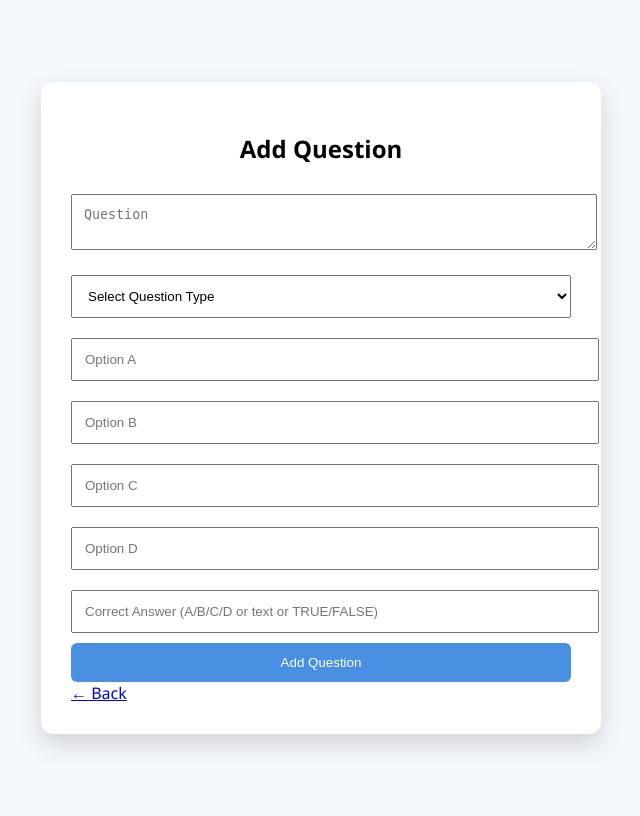
After one commit to prabuuu-afk/Web-Based-Online-Examination-System, a Flask app: page /staff/exams/6/add-question in a window 1280 px wide. The commit adds this page. Shown: the whole page, without its empty margins (319-959 px from the left). Run offline with Flask 3, Linux system fonts and the light colour scheme; a user stored in the database is signed in.

Commit message:
Updated project

```diff
--- a/app.py
+++ b/app.py
@@ -58,7 +58,6 @@ def staff_dashboard():
     return render_template("staff_dashboard.html", exams=exams)
 
 
-# ------------------ ADD STUDENT ------------------
 @app.route("/staff/add-student", methods=["GET", "POST"])
 def add_student():
     if "staff" not in session:
@@ -87,13 +86,12 @@ def add_student():
         db.commit()
         db.close()
 
-        flash("Student added successfully (password = student ID)")
+        flash("Student added successfully")
         return redirect(url_for("view_students"))
 
     return render_template("add_student.html")
 
 
-# ------------------ VIEW STUDENTS ------------------
 @app.route("/staff/view-students")
 def view_students():
     if "staff" not in session:
@@ -106,7 +104,6 @@ def view_students():
     return render_template("view_students.html", students=students)
 
 
-# ------------------ EDIT STUDENT ------------------
 @app.route("/staff/edit-student/<sid>", methods=["GET", "POST"])
 def edit_student(sid):
     if "staff" not in session:
@@ -137,7 +134,6 @@ def edit_student(sid):
     return render_template("edit_student.html", student=student)
 
 
-# ------------------ DELETE STUDENT ------------------
 @app.route("/staff/delete-student/<sid>", methods=["POST"])
 def delete_student(sid):
     if "staff" not in session:
@@ -152,7 +148,6 @@ def delete_student(sid):
     return redirect(url_for("view_students"))
 
 
-# ✅ THIS ROUTE WAS MISSING (FIX)
 @app.route("/staff/delete-all-students", methods=["POST"])
 def delete_all_students():
     if "staff" not in session:
@@ -163,11 +158,10 @@ def delete_all_students():
     db.commit()
     db.close()
 
-    flash("All students deleted successfully")
+    flash("All students deleted")
     return redirect(url_for("view_students"))
 
 
-# ------------------ CREATE EXAM ------------------
 @app.route("/staff/create-exam", methods=["GET", "POST"])
 def create_exam():
     if "staff" not in session:
@@ -181,22 +175,18 @@ def create_exam():
 
         db = get_db()
         db.execute(
-            """
-            INSERT INTO exams (title, description, duration, created_by)
-            VALUES (?, ?, ?, ?)
-            """,
+            "INSERT INTO exams (title, description, duration, created_by) VALUES (?, ?, ?, ?)",
             (title, description, duration, created_by)
         )
         db.commit()
         db.close()
 
-        flash("✅ Exam created successfully")
+        flash("Exam created successfully")
         return redirect(url_for("staff_dashboard"))
 
     return render_template("create_exam.html")
 
 
-# ------------------ DELETE EXAM ------------------
 @app.route("/staff/delete-exam/<int:exam_id>", methods=["POST"])
 def delete_exam(exam_id):
     if "staff" not in session:
@@ -207,8 +197,56 @@ def delete_exam(exam_id):
     db.commit()
     db.close()
 
-    flash("Exam deleted successfully")
+    flash("Exam deleted")
     return redirect(url_for("staff_dashboard"))
+
+
+@app.route("/staff/exams/<int:exam_id>/questions")
+def view_questions(exam_id):
+    if "staff" not in session:
+        return redirect(url_for("staff_login"))
+
+    db = get_db()
+    exam = db.execute("SELECT * FROM exams WHERE id=?", (exam_id,)).fetchone()
+    questions = db.execute(
+        "SELECT * FROM questions WHERE exam_id=?",
+        (exam_id,)
+    ).fetchall()
+    db.close()
+
+    return render_template("view_questions.html", exam=exam, questions=questions)
+
+
+@app.route("/staff/exams/<int:exam_id>/add-question", methods=["GET", "POST"])
+def add_question(exam_id):
+    if "staff" not in session:
+        return redirect(url_for("staff_login"))
+
+    if request.method == "POST":
+        db = get_db()
+        db.execute(
+            """
+            INSERT INTO questions
+            (exam_id, question, option_a, option_b, option_c, option_d, correct_option)
+            VALUES (?, ?, ?, ?, ?, ?, ?)
+            """,
+            (
+                exam_id,
+                request.form["question"],
+                request.form["option_a"],
+                request.form["option_b"],
+                request.form["option_c"],
+                request.form["option_d"],
+                request.form["correct_option"],
+            )
+        )
+        db.commit()
+        db.close()
+
+        flash("Question added")
+        return redirect(url_for("view_questions", exam_id=exam_id))
+
+    return render_template("add_question.html", exam_id=exam_id)
 
 
 # ==================================================
@@ -232,7 +270,7 @@ def student_login():
             session["student"] = sid
             return redirect(url_for("student_dashboard"))
 
-        flash("Wrong student credentials")
+        flash("Wrong credentials")
 
     return render_template("student_login.html")
 
@@ -249,49 +287,7 @@ def student_dashboard():
     ).fetchone()
     db.close()
 
-    return render_template(
-        "student_dashboard.html",
-        student_name=student["name"]
-    )
-
-
-@app.route("/student/change-password", methods=["GET", "POST"])
-def change_student_password():
-    if "student" not in session:
-        return redirect(url_for("student_login"))
-
-    if request.method == "POST":
-        old = request.form.get("old_password")
-        new = request.form.get("new_password")
-        confirm = request.form.get("confirm_password")
-
-        if new != confirm:
-            flash("Passwords do not match")
-            return redirect(url_for("change_student_password"))
-
-        db = get_db()
-        student = db.execute(
-            "SELECT * FROM students WHERE id=? AND password=?",
-            (session["student"], old)
-        ).fetchone()
-
-        if not student:
-            db.close()
-            flash("Old password incorrect")
-            return redirect(url_for("change_student_password"))
-
-        db.execute(
-            "UPDATE students SET password=? WHERE id=?",
-            (new, session["student"])
-        )
-        db.commit()
-        db.close()
-
-        session.clear()
-        flash("Password changed successfully. Login again.")
-        return redirect(url_for("student_login"))
-
-    return render_template("change_student_password.html")
+    return render_template("student_dashboard.html", student_name=student["name"])
 
 
 @app.route("/student/exams")
@@ -306,6 +302,83 @@ def student_exams():
     return render_template("student_exams.html", exams=exams)
 
 
+# ------------------ START EXAM ------------------
+@app.route("/student/exams/<int:exam_id>", methods=["GET", "POST"])
+def start_exam(exam_id):
+    if "student" not in session:
+        return redirect(url_for("student_login"))
+
+    db = get_db()
+    questions = db.execute(
+        "SELECT * FROM questions WHERE exam_id=?",
+        (exam_id,)
+    ).fetchall()
+
+    if request.method == "POST":
+        score = 0
+        for q in questions:
+            ans = request.form.get(str(q["id"]))
+            if ans == q["correct_option"]:
+                score += 1
+
+        db.execute(
+            "INSERT INTO results (student_id, exam_id, score, total) VALUES (?, ?, ?, ?)",
+            (session["student"], exam_id, score, len(questions))
+        )
+        db.commit()
+        db.close()
+
+        return redirect(url_for("result", exam_id=exam_id))
+
+    db.close()
+    return render_template("start_exam.html", questions=questions)
+
+
+# ------------------ RESULT ------------------
+@app.route("/student/result/<int:exam_id>")
+def result(exam_id):
+    if "student" not in session:
+        return redirect(url_for("student_login"))
+
+    db = get_db()
+    result = db.execute(
+        """
+        SELECT * FROM results
+        WHERE student_id=? AND exam_id=?
+        ORDER BY id DESC LIMIT 1
+        """,
+        (session["student"], exam_id)
+    ).fetchone()
+    db.close()
+
+    return render_template("result.html", result=result)
+
+
+@app.route("/student/change-password", methods=["GET", "POST"])
+def change_student_password():
+    if "student" not in session:
+        return redirect(url_for("student_login"))
+
+    if request.method == "POST":
+        if request.form["new_password"] != request.form["confirm_password"]:
+            flash("Passwords do not match")
+            return redirect(url_for("change_student_password"))
+
+        db = get_db()
+        db.execute(
+            "UPDATE students SET password=? WHERE id=?",
+            (request.form["new_password"], session["student"])
+        )
+        db.commit()
+        db.close()
+
+        session.clear()
+        flash("Password changed")
+        return redirect(url_for("student_login"))
+
+    return render_template("change_student_password.html")
+
+
 # ------------------ LOGOUT ------------------
 @app.route("/logout")
 def logout():
@@ -313,6 +386,5 @@ def logout():
     return redirect(url_for("index"))
 
 
-# ------------------ RUN ------------------
 if __name__ == "__main__":
     app.run(debug=True)
--- /dev/null
+++ b/templates/add_question.html
@@ -0,0 +1,71 @@
+<!DOCTYPE html>
+<html>
+<head>
+    <title>Add Question</title>
+    <style>
+        body {
+            font-family: Segoe UI;
+            background: #f4f7fc;
+            display: flex;
+            justify-content: center;
+            align-items: center;
+            height: 100vh;
+        }
+        .box {
+            background: white;
+            padding: 30px;
+            width: 500px;
+            border-radius: 12px;
+            box-shadow: 0 10px 25px rgba(0,0,0,0.15);
+        }
+        h2 {
+            text-align: center;
+        }
+        select, input, textarea {
+            width: 100%;
+            padding: 12px;
+            margin: 10px 0;
+        }
+        button {
+            width: 100%;
+            padding: 12px;
+            background: #4a90e2;
+            color: white;
+            border: none;
+            border-radius: 6px;
+        }
+    </style>
+</head>
+<body>
+
+<div class="box">
+    <h2>Add Question</h2>
+
+    <form method="POST">
+        <textarea name="question" placeholder="Question" required></textarea>
+
+        <select name="question_type" required>
+            <option value="">Select Question Type</option>
+            <option value="mcq">MCQ</option>
+            <option value="fill_blank">Fill in the Blank</option>
+            <option value="true_false">True / False</option>
+        </select>
+
+        <!-- MCQ OPTIONS -->
+        <input type="text" name="option_a" placeholder="Option A">
+        <input type="text" name="option_b" placeholder="Option B">
+        <input type="text" name="option_c" placeholder="Option C">
+        <input type="text" name="option_d" placeholder="Option D">
+
+        <input type="text" name="correct_answer"
+               placeholder="Correct Answer (A/B/C/D or text or TRUE/FALSE)"
+               required>
+
+        <button type="submit">Add Question</button>
+    </form>
+
+    <a href="{{ url_for('view_questions', exam_id=exam_id) }}">← Back</a>
+</div>
+
+</body>
+</html>
--- a/templates/student_exams.html
+++ b/templates/student_exams.html
@@ -50,7 +50,10 @@
             <p>⏱ Duration: {{ exam.duration }} minutes</p>
             <p>👤 Created by: {{ exam.created_by }}</p>
 
-            <a href="#" class="btn">Start Exam</a>
+            <a href="{{ url_for('start_exam', exam_id=exam.id) }}" class="btn">
+                Start Exam
+            </a>
+
         </div>
     {% endfor %}
 {% else %}
```
Also changed, not shown: templates/result.html (+52 -0 lines), templates/staff_dashboard.html (+9 -1 lines), templates/start_exam.html (added, +81 -0 lines), templates/view_questions.html (added, +54 -0 lines), database/exam.db.
